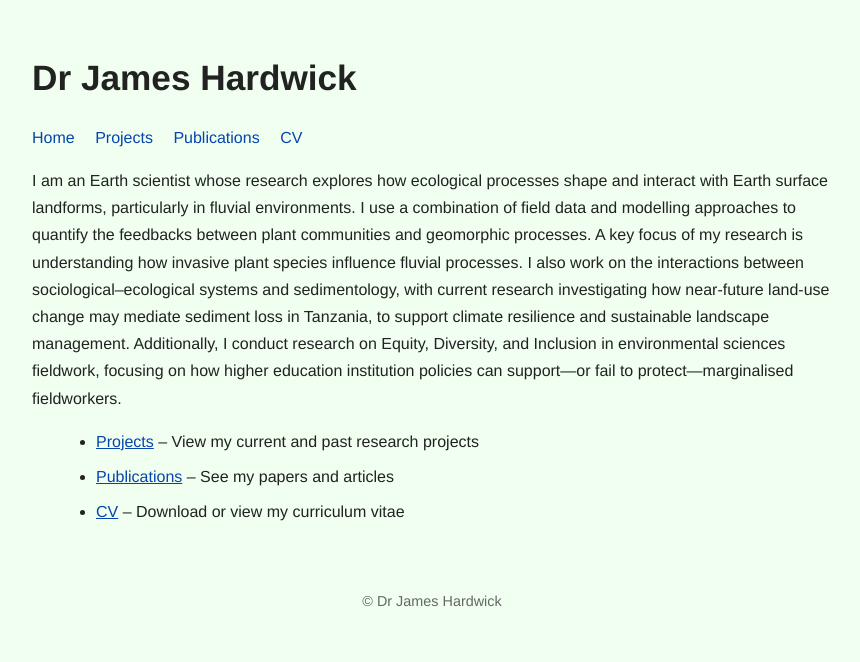
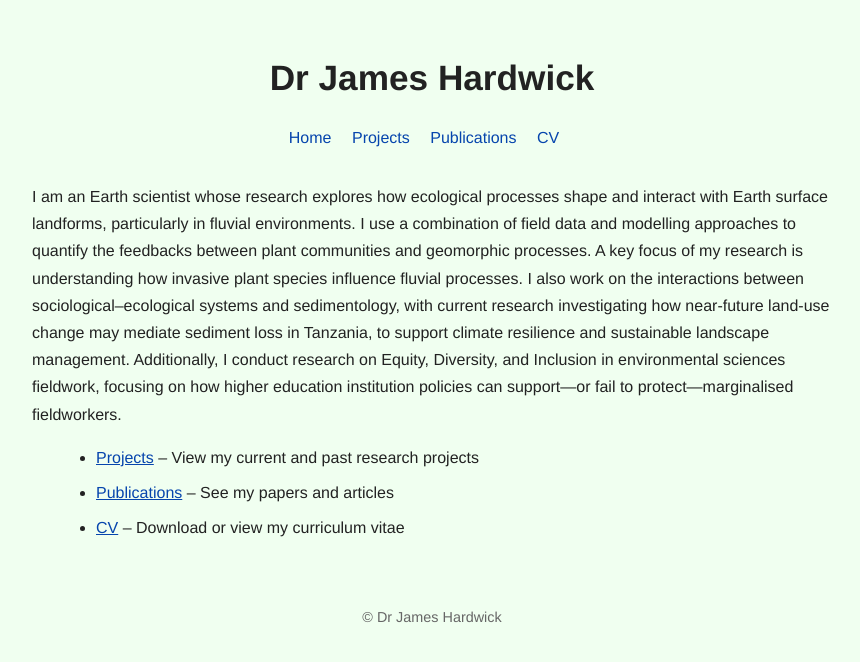
Before and after one commit to ja-hardwick/ja-hardwick.github.io, a Jekyll site: the page built from index.md, in a window 1280 px wide. Shown: the top 662 px of the page, without its empty margins (208-1068 px from the left). Built offline with Jekyll 4.4.1, drawn with Linux system fonts in a browser that asks for light colours.

Commit message:
Update style.css

```diff
--- a/assets/style.css
+++ b/assets/style.css
@@ -1,4 +1,4 @@
-/* ---------- Base Body ---------- */
+/* ---------- Body ---------- */
 body {
   font-family: 'Helvetica Neue', Helvetica, Arial, sans-serif; /* friendly font */
   max-width: 800px;
@@ -6,11 +6,17 @@
   padding: 0 1.25rem;
   line-height: 1.7;
   color: #222;
-  background-color: #f0fff0; /* very light green background */
+  background-color: #f0fff0; /* very light green */
 }
 
 /* ---------- Header ---------- */
+header {
+  text-align: center;
+  margin-bottom: 2rem;
+}
+
 header h1 {
+  font-family: 'Helvetica Neue', Helvetica, Arial, sans-serif; /* ensure header uses same font */
   font-size: 2.2rem;
   margin-bottom: 1rem;
 }
@@ -51,7 +57,19 @@
 figure img {
   max-width: 100%;
   height: auto;
-  border-radius: 5px; /* optional: slightly rounded corners */
+  border-radius: 5px;
+}
+
+/* Side-by-side images */
+.flex-images {
+  display: flex;
+  gap: 1rem;
+  flex-wrap: wrap;
+  justify-content: space-between;
+}
+
+.flex-images figure {
+  flex: 0 0 45%;
 }
 
 /* ---------- Links ---------- */
```
